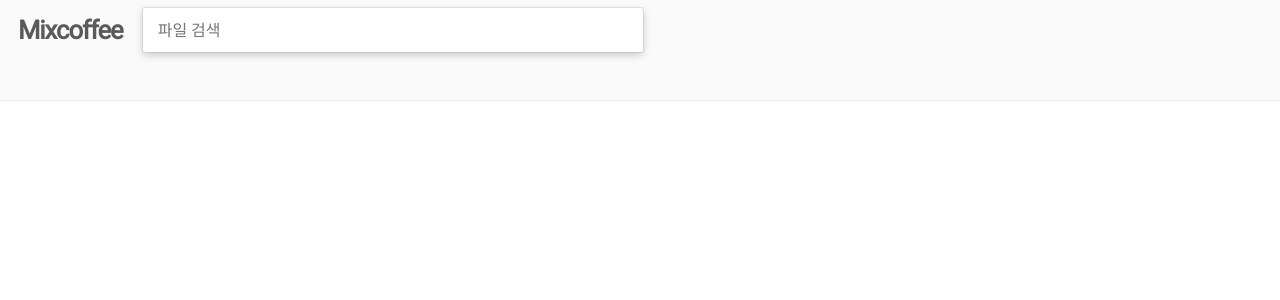
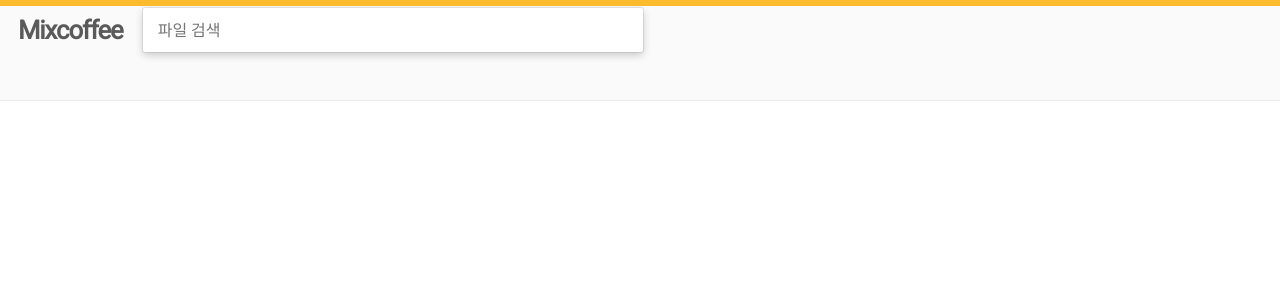
Before and after one commit to Byzz91/mixcoffee-finder, a React (Create React App) app: page / in a window 1280 px wide. Shown: the top 300 px of the page. Built offline with nearby package versions, Linux system fonts and the light colour scheme.

Commit message:
add: LoadingBar

```diff
--- /dev/null
+++ b/src/components/LoadingBar.js
@@ -0,0 +1,36 @@
+import React, { Component } from 'react';
+import styled, { keyframes } from 'styled-components';
+
+const LoadingWrapper = styled.div`
+  position: fixed;
+  width: 100%;
+  left: 0;
+  top: 0;
+  height: 6px;
+  background-color: #fdba2c;
+`;
+
+const animateEffect = keyframes`
+  from { left: 50%; width: 0; z-index: 100; }
+  33.3333% { left: 0; width: 100%; z-index: 10; }
+  to { left: 0; width: 100%; }
+`;
+
+const Colorizer = styled.div`
+  background-color: ${ props => props.color ? props.color : '#000' };
+  animation: ${ animateEffect } 3s linear ${ props => props.speed ? props.speed : '' } infinite;
+`;
+
+class LoadingBar extends Component {
+  render() {
+    return (
+      <LoadingWrapper>
+        <Colorizer color="#da4733" />
+        <Colorizer color="#3b78e7" speed="1s" />
+        <Colorizer color="#fdba2c" speed="2s" />
+      </LoadingWrapper>
+    );
+  }
+}
+
+export default LoadingBar;
--- a/src/components/image-viewer/FileExplorer.js
+++ b/src/components/image-viewer/FileExplorer.js
@@ -2,6 +2,7 @@ import React, { Component } from 'react';
 import PropTypes from 'prop-types';
 import styled from 'styled-components';
 import Logo from '../Logo';
+import LoadingBar from '../LoadingBar';
 
 const HeaderInner = styled.div`
   float: left;
@@ -70,6 +71,7 @@ class FileExplorer extends Component {
     return (
       <AppHeader isFocus={this.props.isFocus}>
         <HeaderInner>
+          <LoadingBar />
           <Logo />
           <InputSearch
             innerRef={ (input) => { this.inputSearch = input; } }
```
